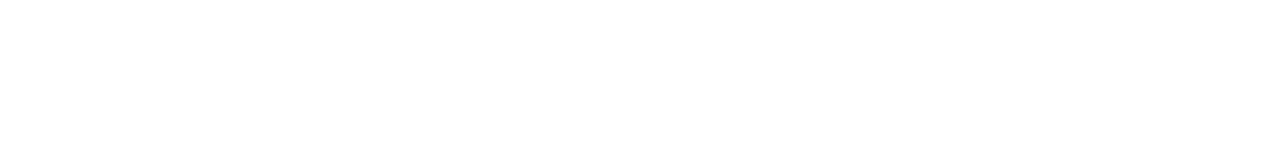
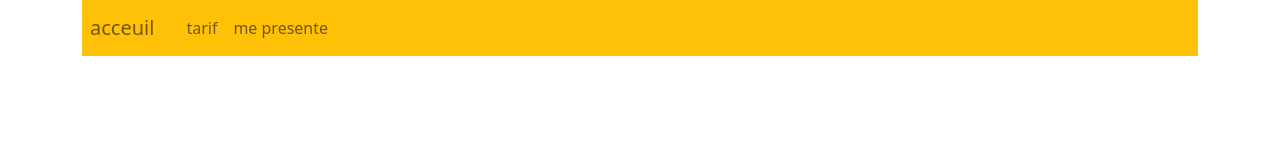
Before and after one commit to adesombre/theme, a plain HTML site: page index.html in a window 1280 px wide. Drawn offline with nearby package versions, Linux system fonts and the light colour scheme.

Commit message:
create navigation bar

```diff
--- a/index.html
+++ b/index.html
@@ -7,5 +7,20 @@
 </head>
 <body>
 
+     <div class="container ">
+         <nav class="navbar  navbar-light navbar-expand-sm  bg-warning">
+             <ul class="navbar-nav ">
+                 <li class="nav-item "><a class="nav-link navbar-brand" href="#">acceuil</a></li>
+                 <li class="nav-item "><a class="nav-link" href="#">tarif</a></li>
+                 <li class="nav-item "><a class="nav-link" href="#">me presente</a></li>
+
+
+             </ul>
+
+         </nav>
+     </div>
+
+
+
 </body>
 </html>
```
